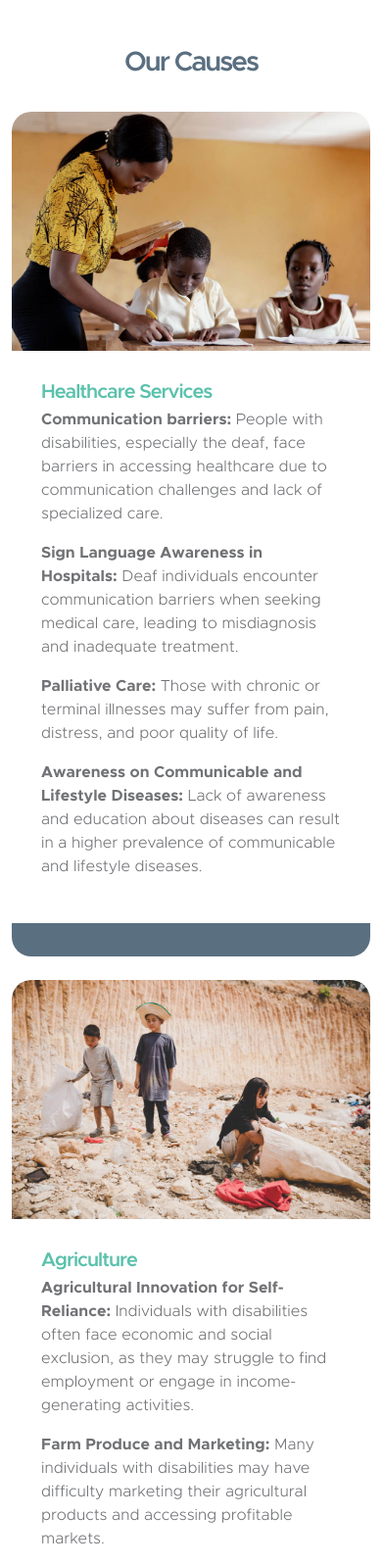
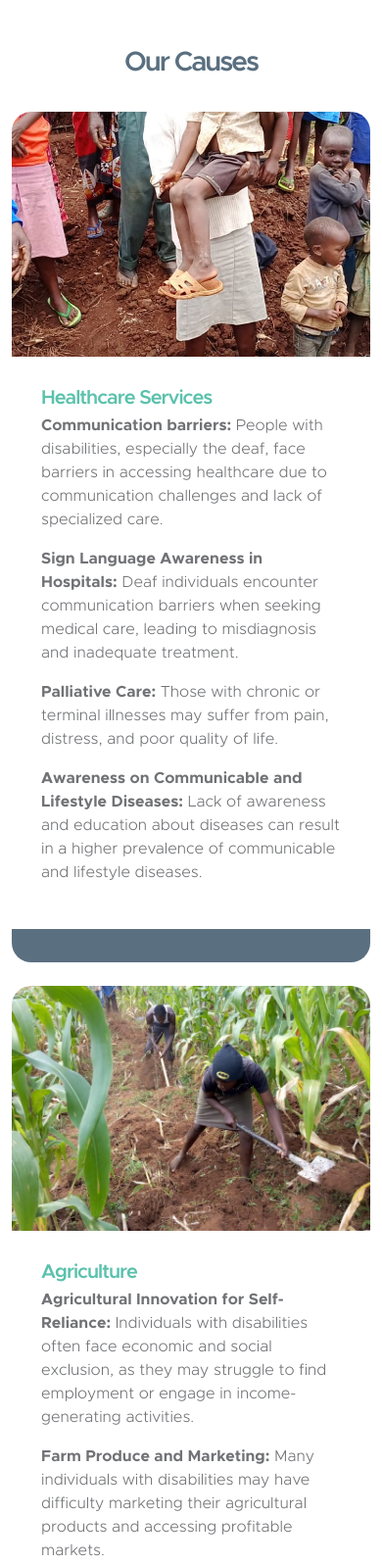
Before and after one commit to Emichira/embusuro, a plain HTML site: page index.html in a window 390 px wide. Shown: the part 4413-6010 px from the top of the page at 98% size. Drawn offline with Linux system fonts and the light colour scheme.

Commit message:
fix mobile responsive bugs

```diff
--- a/css/styles.css
+++ b/css/styles.css
@@ -220,7 +220,7 @@ strong {
 .custom-block-image {
   display: block;
   width: 100%;
-  height: 100%;
+  height: 250px;
   object-fit: cover;
 }
 
--- a/index.html
+++ b/index.html
@@ -370,7 +370,7 @@ https://templatemo.com/tm-581-kind-heart-charity
 
                     <div class="col-lg-4 col-md-6 col-12 mb-4 mb-lg-0">
                         <div class="custom-block-wrap">
-                            <img src="images/causes/group-african-kids-paying-attention-class.jpg"
+                            <img src="images/causes/cause11.jpeg"
                                 class="custom-block-image img-fluid" alt="">
 
                             <div class="custom-block">
@@ -402,7 +402,7 @@ https://templatemo.com/tm-581-kind-heart-charity
 
                     <div class="col-lg-4 col-md-6 col-12 mb-4 mb-lg-0">
                         <div class="custom-block-wrap">
-                            <img src="images/causes/poor-child-landfill-looks-forward-with-hope.jpg"
+                            <img src="images/causes/cause12.jpeg"
                                 class="custom-block-image img-fluid" alt="">
 
                             <div class="custom-block">
@@ -426,7 +426,7 @@ https://templatemo.com/tm-581-kind-heart-charity
 
                     <div class="col-lg-4 col-md-6 col-12">
                         <div class="custom-block-wrap">
-                            <img src="images/causes/african-woman-pouring-water-recipient-outdoors.jpg"
+                            <img src="images/causes/cause13.jpeg"
                                 class="custom-block-image img-fluid" alt="">
 
                             <div class="custom-block">
```
Also changed, not shown: images/causes/cause11.jpeg (added), images/causes/cause12.jpeg (added), images/causes/cause13.jpeg (added), 2 other files.
